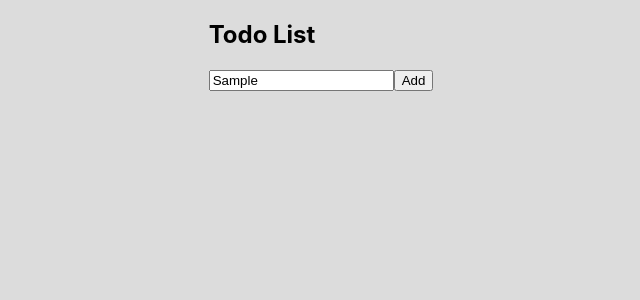
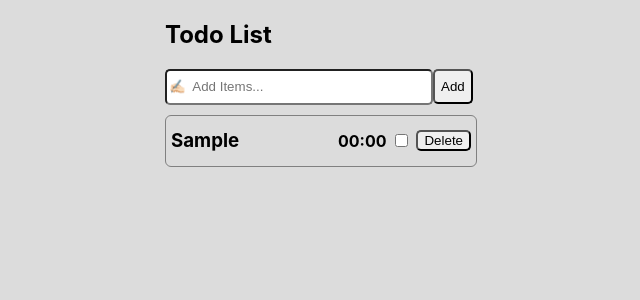
Before and after one commit to anil843324/Neos-Healthcare-To-do-app, a React (Create React App) app in the folder Neos Healthcare/: page / in a window 1280 px wide. Both pictures are taken after typing "Sample" into the empty fields and a click on the button "Add". Shown: the top 300 px of the page, without its empty margins (319-959 px from the left). Built offline with nearby package versions, Linux system fonts and the light colour scheme.

Commit message:
redux part complete

```diff
--- a/Neos Healthcare/src/components/Todo/Todo.css
+++ b/Neos Healthcare/src/components/Todo/Todo.css
@@ -0,0 +1,48 @@
+.addItems input{
+   width: 260px;
+   height: 30px;
+   border-radius: 5px;
+}
+.addItems button{
+    height: 35px;
+    border-radius: 5px;
+    cursor: pointer;
+}
+
+
+
+.eachItem{
+
+    display: flex;
+     justify-content: space-between;
+     align-items: center;
+     border-radius: 6px;
+     border: 0.2px solid gray;
+     padding-left: 5px;
+     padding-right: 5px;
+     height: 50px;
+     margin-top: 10px;
+     margin-bottom: 10px;
+     width: 300px;
+}
+
+.iconContainer{
+
+  display: flex;
+  justify-content: space-between;
+  align-items: center;
+  gap: 5px;
+  justify-content: center;
+
+}
+
+.iconContainer input{
+
+     cursor: pointer;
+
+}
+
+.iconContainer button{
+    cursor: pointer;
+  border-radius: 5px;
+}
--- a/Neos Healthcare/src/components/Todo/Todo.jsx
+++ b/Neos Healthcare/src/components/Todo/Todo.jsx
@@ -1,11 +1,12 @@
-import React from 'react'
+import React, { useState } from 'react'
+import { useDispatch, useSelector } from 'react-redux'
+import { addTodo, completeTodo, deleteTodo } from "../../redux/actions/index"
 import "./Todo.css"
 const Todo = () => {
 
-
-
-
-
+    const [inputData, setInputData] = useState('')
+    const dispatch = useDispatch()
+    const list = useSelector((state) => state.todoReducers.list)
 
 
 
@@ -17,11 +18,52 @@ const Todo = () => {
 
             <div className='addItems'>
 
-                <input type="text" placeholder='✍🏻  Add Items... ' />
-                <button  >Add</button>
+                <input type="text"
+                    value={inputData}
+                    onChange={(e) => { setInputData(e.target.value) }}
+                    placeholder='✍🏻  Add Items... ' />
+                <button
+                    onClick={() => { dispatch(addTodo(inputData), setInputData('')) }}
+                >Add</button>
             </div>
+            {/*   show data */}
+            <div className='showItems'>
+
+                {
+                    list.map((ele) => {
+
+                        return (
+                            <div className='eachItem' key={ele.id}>
+
+                                <h3>{ele.data}</h3>
+
+                                <div className='iconContainer'>
+
+                                    <h4>00:00</h4>
+                                    <input type="checkbox" value="checked" />
+
+                                    <button
+                                        onClick={() => {
+                                            dispatch(deleteTodo(ele.id))
+                                        }}
+                                    >Delete</button>
 
 
+                                </div>
+
+
+
+                            </div>
+
+                        )
+
+                    })
+                }
+
+
+
+
+            </div>
 
 
 
--- a/Neos Healthcare/src/index.js
+++ b/Neos Healthcare/src/index.js
@@ -2,10 +2,13 @@ import React from 'react';
 import ReactDOM from 'react-dom/client';
 import './index.css';
 import App from './App';
-
+import { Provider } from 'react-redux/es/exports';
+import store from './store';
 const root = ReactDOM.createRoot(document.getElementById('root'));
 root.render(
   <React.StrictMode>
+  <Provider store={store}>
     <App />
+    </Provider>
   </React.StrictMode>
 );
--- a/Neos Healthcare/src/redux/actions/index.js
+++ b/Neos Healthcare/src/redux/actions/index.js
@@ -1,13 +1,18 @@
-export const addTodo=()=>{
+export const addTodo=(data)=>{
 
      return {
-         type:"Add-To-Do"
+         type:"Add-To-Do",
+         payload:{
+            id:new Date().getTime().toString(),
+            data,
+         }
      }
 }
-export const deleteTodo=()=>{
+export const deleteTodo=(id)=>{
 
     return {
-        type:"Delete-To-Do"
+        type:"Delete-To-Do",
+        id
     }
 }
 
--- a/Neos Healthcare/src/redux/reducer/index.js
+++ b/Neos Healthcare/src/redux/reducer/index.js
@@ -0,0 +1,9 @@
+import todoReducers from "./todoReducer";
+
+import { combineReducers } from "redux";
+
+const rootReducer=combineReducers({
+    todoReducers
+})
+
+export default rootReducer
--- a/Neos Healthcare/src/redux/reducer/todoReducer.js
+++ b/Neos Healthcare/src/redux/reducer/todoReducer.js
@@ -0,0 +1,42 @@
+const initialData = {
+    list: []
+}
+
+const todoReducers = (state = initialData, action) => {
+
+
+    switch (action.type) {
+
+        case "Add-To-Do":
+            const { id, data } = action.payload;
+            return {
+                ...state,
+                list: [
+                    ...state.list,
+                    {
+                        id,
+                        data,
+
+                    }]
+
+            }
+
+            case "Delete-To-Do":
+
+              const newList=state.list.filter((el)=> el.id!==action.id)
+            return {
+                ...state,
+                list: newList
+
+            }
+
+        default: return state;
+    }
+
+
+
+
+
+}
+
+export default todoReducers
--- a/Neos Healthcare/src/store.js
+++ b/Neos Healthcare/src/store.js
@@ -0,0 +1,9 @@
+
+import {createStore} from "redux"
+
+
+import rootReducer from "./redux/reducer"
+
+const store=createStore(rootReducer, window.__REDUX_DEVTOOLS_EXTENSION__ && window.__REDUX_DEVTOOLS_EXTENSION__());
+
+export default store
```
